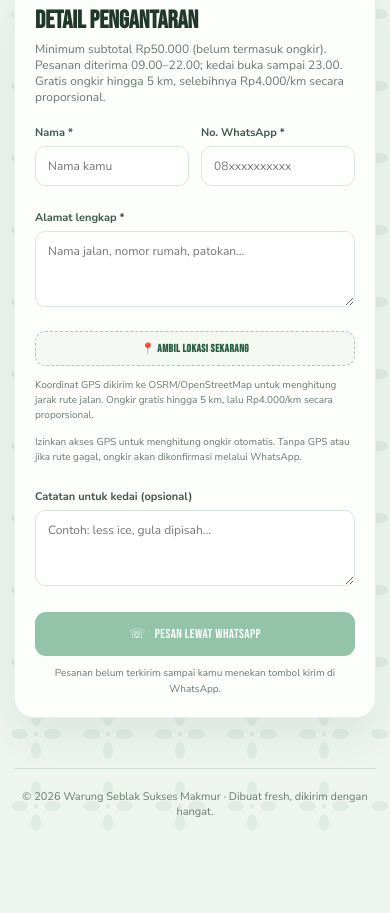
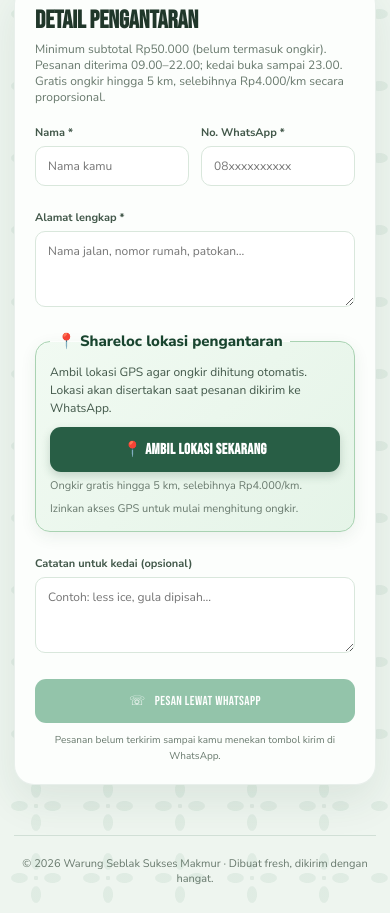
Before and after one commit to adiirvanprtm/warung-seblak-sukses-makmur, a plain HTML site: page index.html in a window 390 px wide. Shown: the part 4774-5687 px from the top of the page. Before the commit the page ends 5620 px from the top, so only its background shows below. Drawn offline with Linux system fonts and the light colour scheme.

Commit message:
Highlight Shareloc delivery section
Make the GPS sharing panel and location action more prominent and accessible on mobile.

Co-authored-by: Copilot <223556219+Copilot@users.noreply.github.com>

```diff
--- a/index.html
+++ b/index.html
@@ -179,11 +179,25 @@
     .form-field label { color: #42584a; font-size: 11px; font-weight: 700; }
     .field { width: 100%; border: 1px solid var(--line); border-radius: 10px; background: white; padding: 11px 12px; outline: none; font-size: 12px; }
     textarea.field { resize: vertical; min-height: 76px; }
+    .location-share {
+      width: 100%; min-width: 0; margin: 0; padding: 12px 14px 14px;
+      border: 1px solid #a9d2b2; border-radius: 15px;
+      background: linear-gradient(135deg, #f1faf2, #e5f4e8);
+      box-shadow: 0 5px 16px rgba(36, 76, 52, .08);
+    }
+    .location-share legend {
+      padding: 0 7px; color: var(--coffee-dark); font-size: 15px; font-weight: 800;
+    }
+    .location-share-copy { margin: 0 0 10px; color: #42584a; font-size: 12px; line-height: 1.5; }
     .location-btn {
-      width: 100%; display: flex; justify-content: center; gap: 7px; padding: 10px; border: 1px dashed #abc9b2;
-      border-radius: 10px; background: #f3f8f3; color: var(--coffee); font-size: 11px; font-weight: 750;
+      width: 100%; display: flex; justify-content: center; gap: 7px; padding: 13px 12px; border: 0;
+      border-radius: 11px; background: var(--coffee); color: white; font-size: 15px; font-weight: 750;
+      box-shadow: 0 4px 10px rgba(25, 69, 47, .2);
     }
+    .location-btn:hover { background: var(--coffee-dark); }
+    .location-btn:focus-visible { outline: 3px solid #8fc9a0; outline-offset: 3px; }
     .location-status { color: var(--muted); font-size: 10px; line-height: 1.5; margin: 6px 0 0; }
+    .location-share .location-status { font-size: 11px; }
     .whatsapp-btn {
       display: flex; justify-content: center; align-items: center; gap: 9px; width: 100%; margin-top: 14px;
       padding: 14px; border: 0; border-radius: 11px; background: #238653; color: white; font-size: 13px; font-weight: 400;
@@ -371,9 +385,13 @@ Ngopi Makin Chill!</h1>
               <textarea class="field" id="customer-address" name="address" required autocomplete="street-address" placeholder="Nama jalan, nomor rumah, patokan..."></textarea>
             </div>
             <div class="form-field full">
-              <button id="location-btn" class="location-btn" type="button">📍 Ambil lokasi sekarang</button>
-              <p class="location-status">Koordinat GPS dikirim ke OSRM/OpenStreetMap untuk menghitung jarak rute jalan. Ongkir gratis hingga 5 km, lalu Rp4.000/km secara proporsional.</p>
-              <p id="location-status" class="location-status">Izinkan akses GPS untuk menghitung ongkir otomatis. Tanpa GPS atau jika rute gagal, ongkir akan dikonfirmasi melalui WhatsApp.</p>
+              <fieldset class="location-share">
+                <legend>📍 Shareloc lokasi pengantaran</legend>
+                <p class="location-share-copy">Ambil lokasi GPS agar ongkir dihitung otomatis. Lokasi akan disertakan saat pesanan dikirim ke WhatsApp.</p>
+                <button id="location-btn" class="location-btn" type="button">📍 Ambil lokasi sekarang</button>
+                <p class="location-status">Ongkir gratis hingga 5 km, selebihnya Rp4.000/km.</p>
+                <p id="location-status" class="location-status" role="status" aria-live="polite">Izinkan akses GPS untuk mulai menghitung ongkir.</p>
+              </fieldset>
             </div>
             <div class="form-field full">
               <label for="customer-notes">Catatan untuk kedai (opsional)</label>
```
